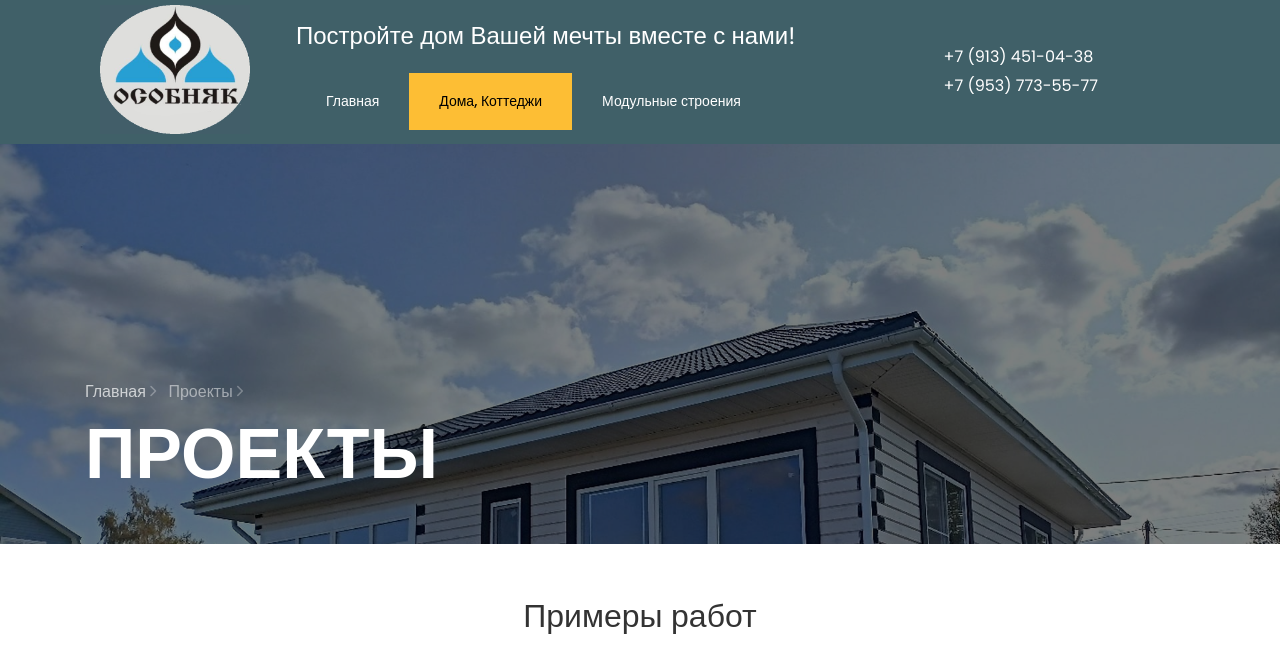
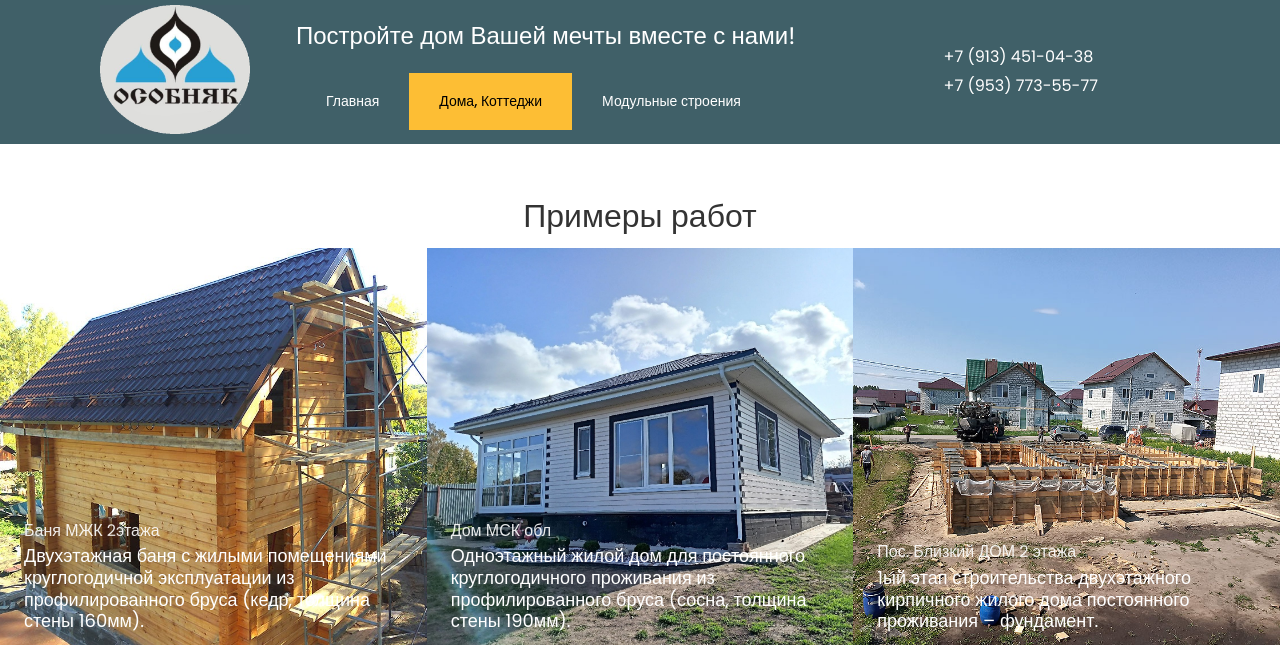
Before and after one commit to dengerr/osobnyak, a Django app: page /projects in a window 1280 px wide. Shown: the top 645 px of the page. Run offline with Django 4.2, Linux system fonts and the light colour scheme; some libraries are stand-ins or nearby versions; some web fonts are replaced.

Commit message:
убрал анимацию WA
Убрал верхнюю картинку из проектов

```diff
--- a/osobnyak/templates/base.html
+++ b/osobnyak/templates/base.html
@@ -312,7 +312,7 @@
                         <ul class="ftco-footer-social p-0">
                             <!-- <li class="ftco-animate"><a href="index.html#" class="d-flex align-items-center justify-content-center"><span class="fa fa-vk"><i class="sr-only">Vkontakte</i></span></a></li> -->
                             <!-- <li class="ftco-animate"><a href="index.html#" class="d-flex align-items-center justify-content-center"><span class="fa fa-odnoklassniki"><i class="sr-only">Odnoklassniki</i></span></a></li> -->
-                            <li class="ftco-animate"><a href="https://wa.me/79537735577" class="d-flex align-items-center justify-content-center"><span class="fa fa-whatsapp"><i class="sr-only">Whatsapp</i></span></a></li>
+                            <li><a href="https://wa.me/79537735577" class="d-flex align-items-center justify-content-center"><span class="fa fa-whatsapp"><i class="sr-only">Whatsapp</i></span></a></li>
                             <li><a href="https://t.me/Vladimir_LS" class="d-flex align-items-center justify-content-center"><span class="fa fa-telegram"><i class="sr-only">Telegram</i></span></a></li>
                         </ul>
                     </div>
--- a/osobnyak/templates/projects.html
+++ b/osobnyak/templates/projects.html
@@ -1,19 +1,6 @@
 {% extends 'base.html' %}
 
 {% block 'content' %}
-<section class="hero-wrap hero-wrap-2" style="background-image: url('static/images/bg_1.jpg');"
-         data-stellar-background-ratio="0.5">
-    <div class="overlay"></div>
-    <div class="container">
-        <div class="row no-gutters slider-text align-items-end">
-            <div class="col-md-9 ftco-animate pb-5">
-                <p class="breadcrumbs mb-2"><span class="mr-2"><a href="index.html">Главная <i class="ion-ios-arrow-forward"></i></a></span> <span>Проекты <i class="ion-ios-arrow-forward"></i></span></p>
-                <h1 class="mb-0 bread">Проекты</h1>
-            </div>
-        </div>
-    </div>
-</section>
-
 <section class="ftco-section ftco-no-pt ftco-no-pb">
     <div class="container-fluid px-md-0">
         <h2 class='mt-5 dflex align-items-center justify-content-center text-center'>Примеры работ</h2>
```
